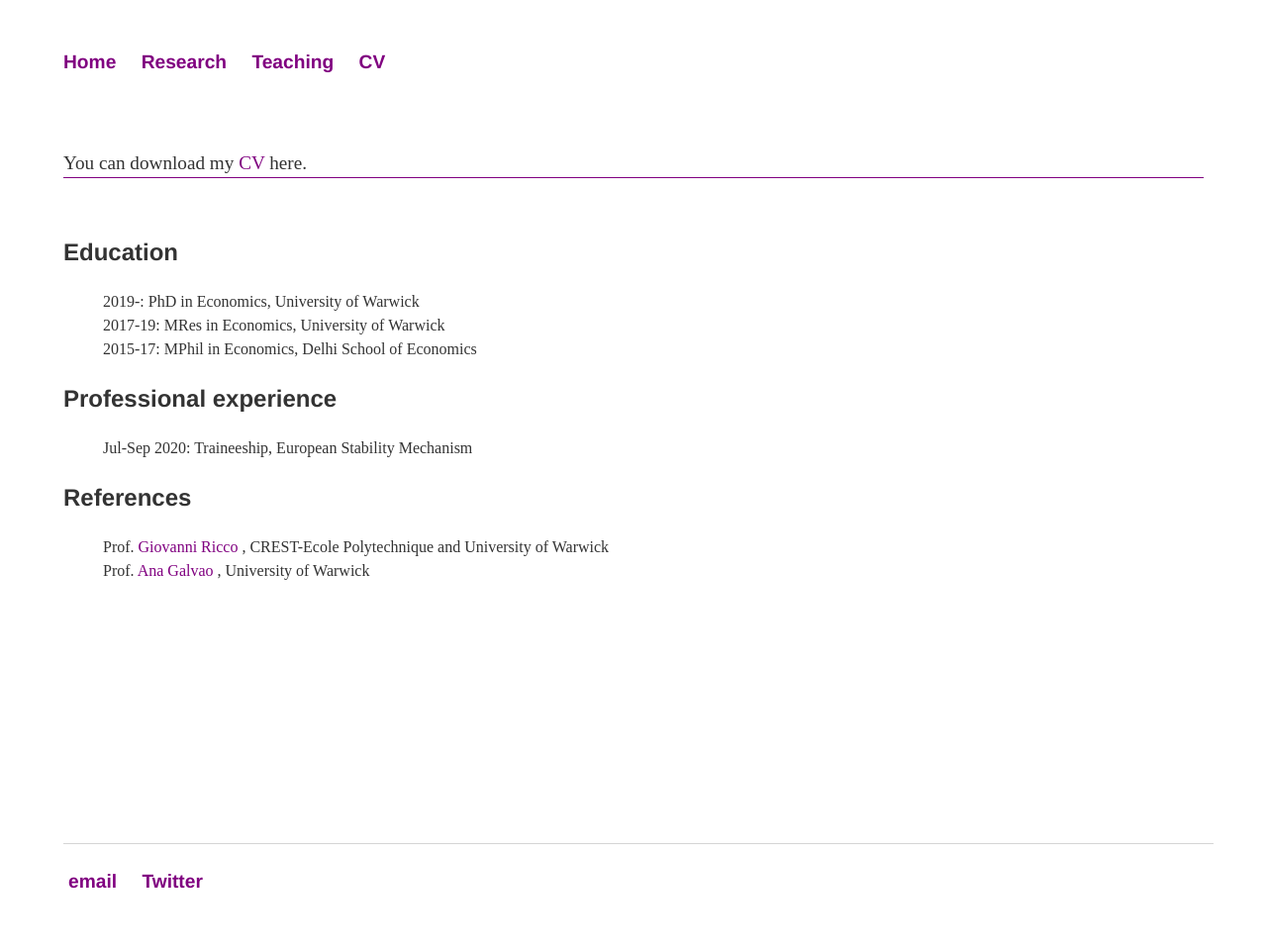
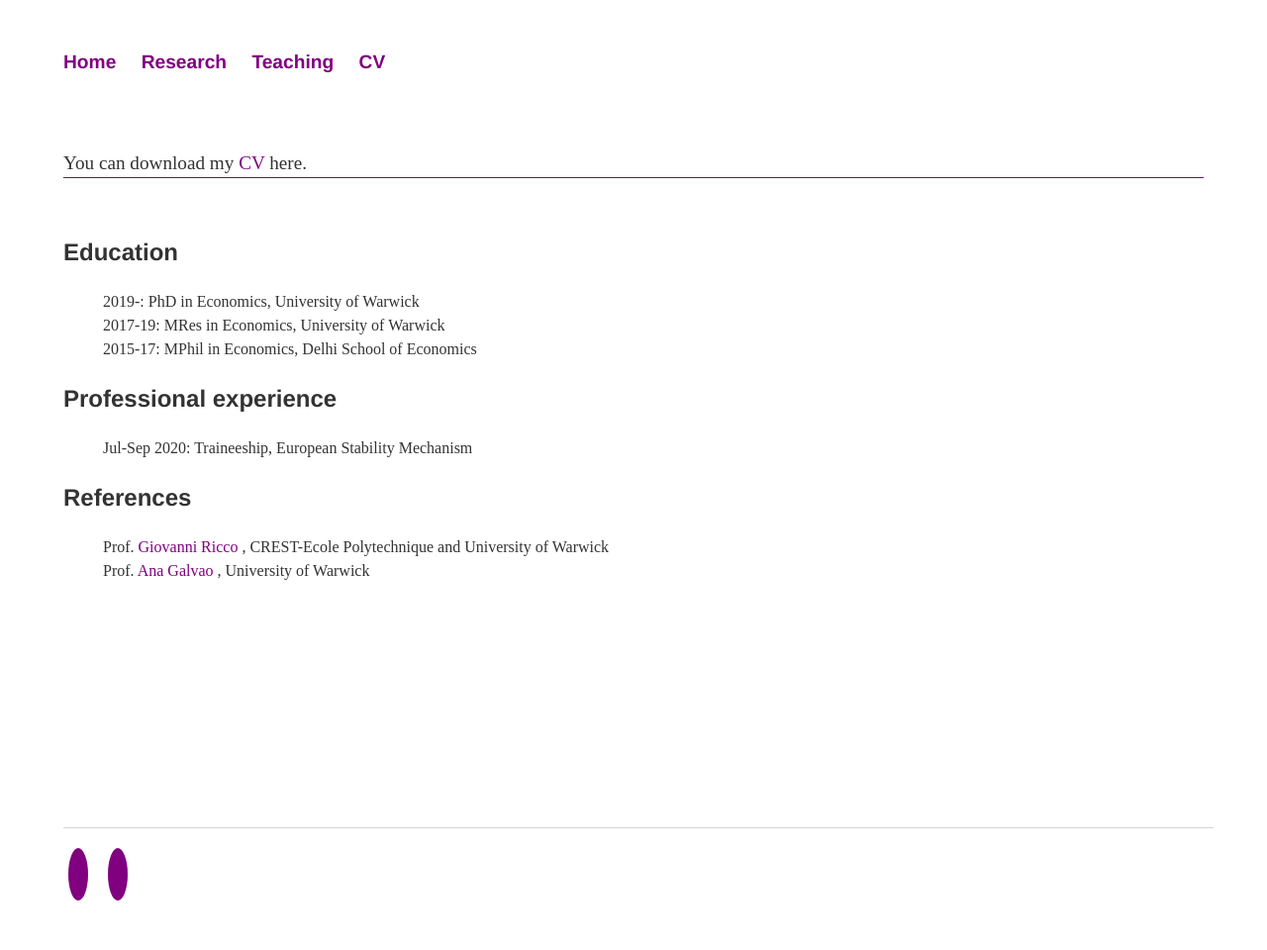
Before and after one commit to anshumaan-tuteja/anshumaan-tuteja.github.io, a Jekyll site: the page built from _pages/cv.html, in a window 1280 px wide. Shown: the whole page at 99% size. Built offline with Jekyll 4.4.1, drawn with Linux system fonts in a browser that asks for light colours.

Commit message:
Introducing icons in the footer

```diff
--- a/_layouts/base.html
+++ b/_layouts/base.html
@@ -25,9 +25,10 @@
 			</div><!-- /.container -->
 			<footer>
 				<ul>
-					<li><a href="mailto:a.tuteja.1@warwick.ac.uk">email</a></li>
-					<!--- <li><a href="https://github.com/anshumaan-tuteja">Github</a></li> --->
-					<li><a href="https://twitter.com/AnshumaanTuteja">Twitter</a></li>
+					<li><a href="mailto:a.tuteja.1@warwick.ac.uk" class ="fa fa-envelope"></a></li>
+					<!-- <li><a href="https://github.com/anshumaan-tuteja">Github</a></li> -->
+					<!-- <li><a href="https://twitter.com/AnshumaanTuteja?ref_src=twsrc%5Etfw" class="twitter-follow-button" data-size="large" data-show-screen-name="false" data-lang="en" data-show-count="false">Follow</a><script async src="https://platform.twitter.com/widgets.js" charset="utf-8"></script> </li> -->
+					<li><a href="https://twitter.com/AnshumaanTuteja" class="fa fa-twitter"></a></li>
 				</ul>
 			</footer>
 		</body>
```
